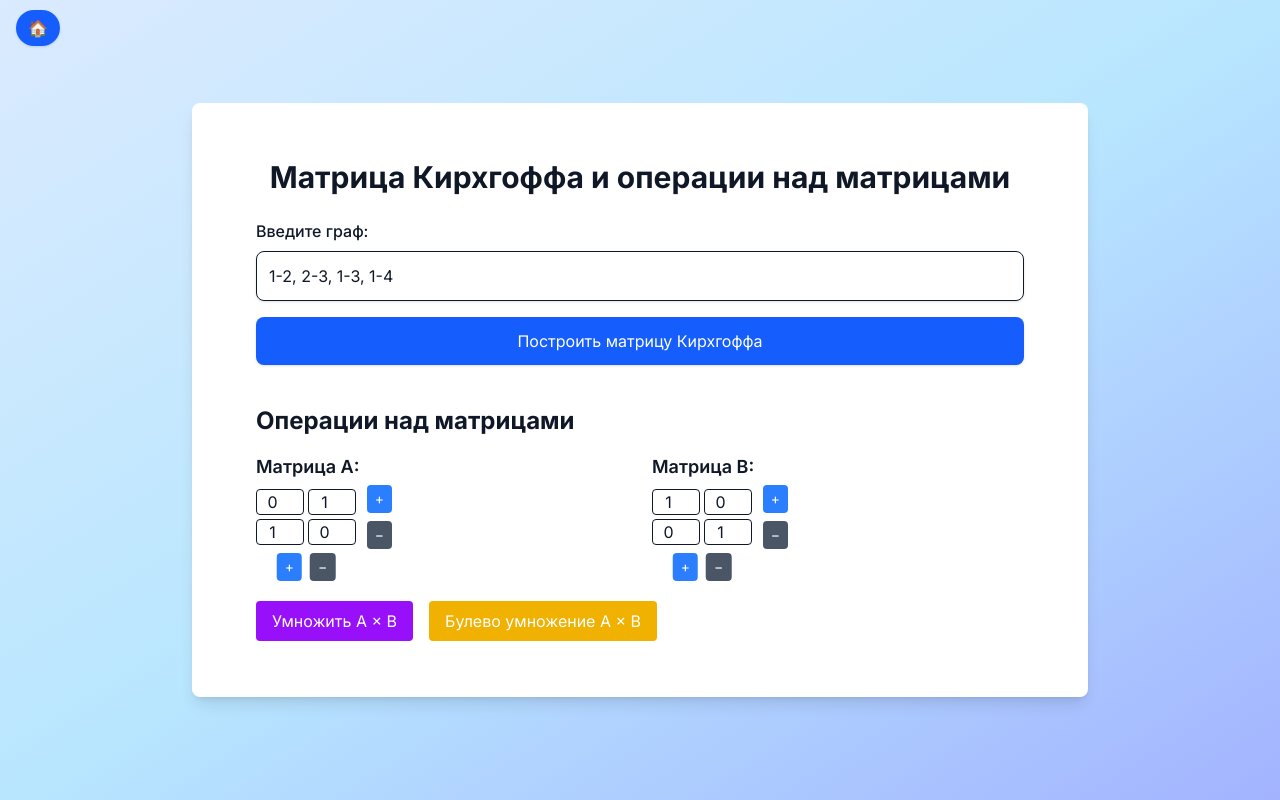
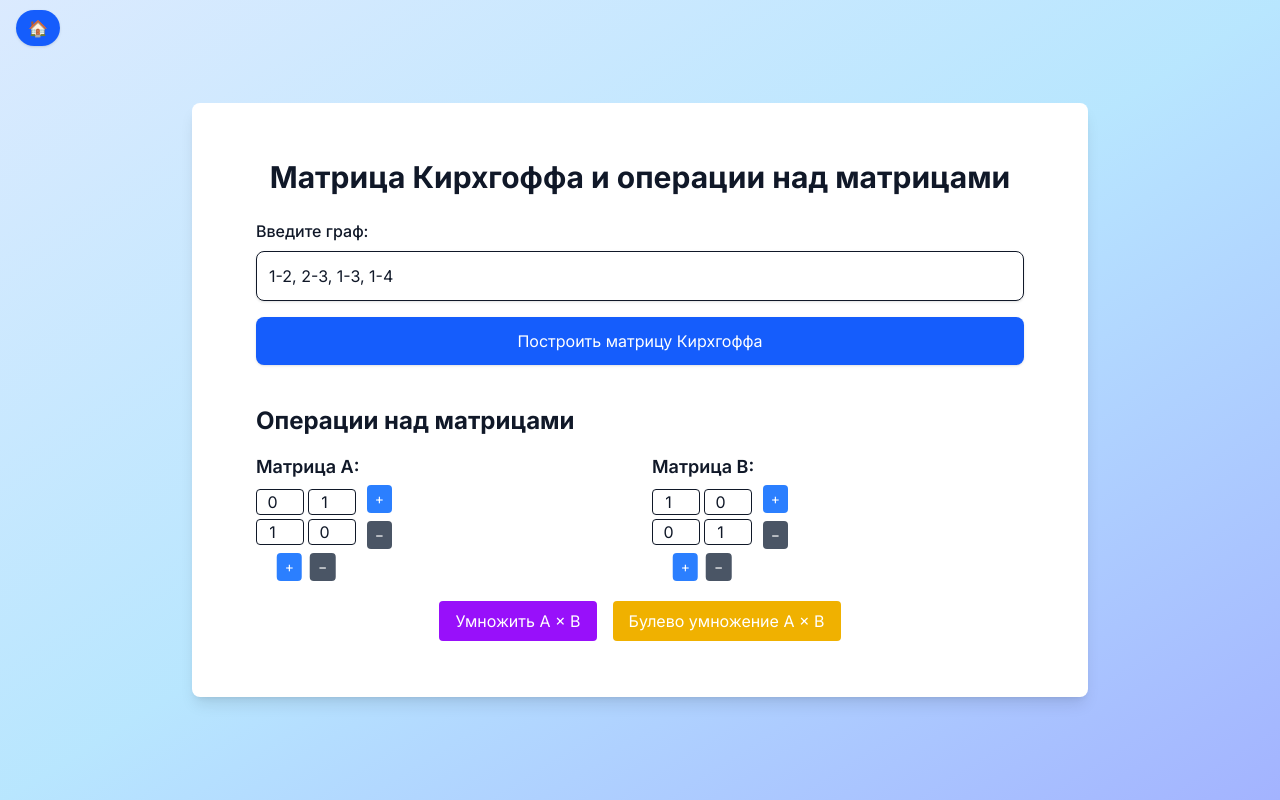
Before and after one commit to CCCollins/qualkify, a Next.js app: page /matrixes in a window 1280 px wide. Built offline with nearby package versions, Linux system fonts and the light colour scheme.

Commit message:
matrix fix

```diff
--- a/app/matrixes/page.tsx
+++ b/app/matrixes/page.tsx
@@ -122,9 +122,12 @@ const MatrixEditor = ({
   };
 
   const updateCell = (i: number, j: number, value: string) => {
-    const updated = matrix.map((row) => [...row]);
-    updated[i][j] = Number(value);
-    setMatrix(updated);
+    if (value === '' || value === '-' || !isNaN(Number(value))) {
+      const updated = matrix.map((row) => [...row]);
+      // @ts-expect-error TypeScript doesn't know that value can be a number or string
+      updated[i][j] = value === '' || value === '-' ? value : Number(value);
+      setMatrix(updated);
+    }
   };
 
   return (
@@ -387,7 +390,7 @@ export default function KirchhoffPage() {
           </div>
         </div>
 
-        <div className="flex flex-wrap gap-4 mt-8">
+        <div className="flex justify-center items-center flex-wrap gap-4 mt-8">
           <button
             onClick={handleMultiply}
             className="bg-purple-600 text-white px-4 py-2 rounded hover:bg-purple-700"
```
